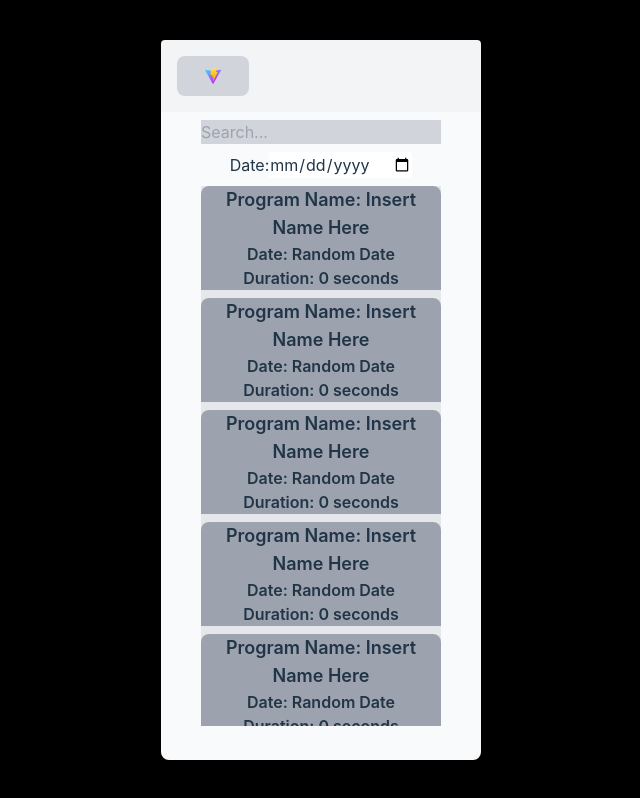
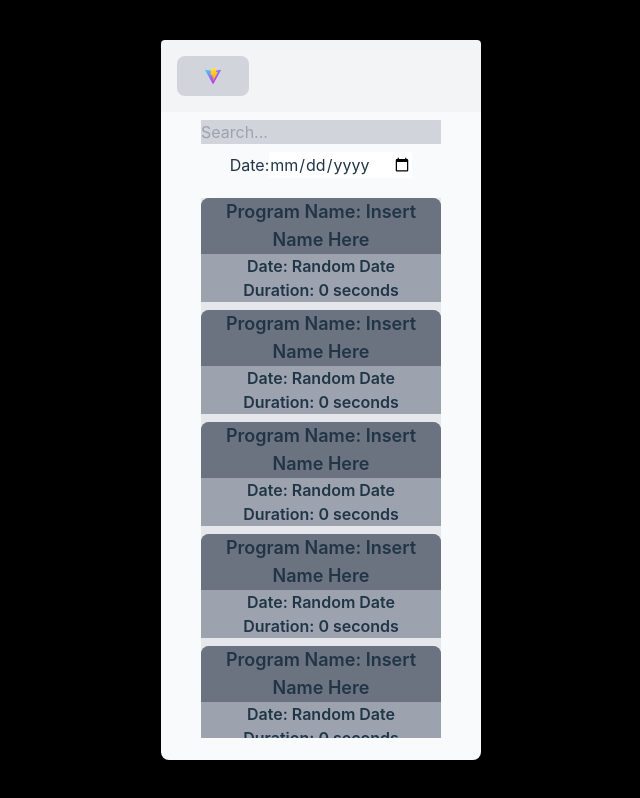
Before and after one commit to JoshuaW13/ConceptFitness, a React (Vite) app in the folder conceptFitness/: page /logs in a window 1280 px wide. Shown: the whole page, without its empty margins (319-959 px from the left). Built offline with nearby package versions, Linux system fonts and the light colour scheme.

Commit message:
Added popup on individual exercises

```diff
--- a/conceptFitness/src/App.css
+++ b/conceptFitness/src/App.css
@@ -44,3 +44,17 @@
 .read-the-docs {
   color: #888;
 }
+
+/* styles.css */
+.scrollbar-hidden {
+  @apply overflow-hidden; /* Hides scrollbar but keeps content scrollable */
+}
+
+.scrollbar-hidden::-webkit-scrollbar {
+  display: none; /* For Chrome, Safari, and Opera */
+}
+
+.scrollbar-hidden {
+  -ms-overflow-style: none; /* For Internet Explorer and Edge */
+  scrollbar-width: none; /* For Firefox */
+}
--- a/conceptFitness/src/components/DropDown.jsx
+++ b/conceptFitness/src/components/DropDown.jsx
@@ -14,7 +14,7 @@ function DropDown({ InitialComponent: InitialComponentProp, HiddenComponents })
         <div className='w-full flex flex-col items-center max-h-[100%]'>
             <InitialComponent />
             {isContentVisible && (
-                <div className='flex flex-col gap-2 bg-gray-300 w-full p-2 overflow-y-auto'>
+                <div className='flex flex-col gap-2 bg-gray-300 w-full p-2 overflow-y-auto scrollbar-hidden'>
                     {HiddenComponents.map((Component, index) => (
                         <Component key={index} />
                     ))}
--- a/conceptFitness/src/components/ExerciseLog.jsx
+++ b/conceptFitness/src/components/ExerciseLog.jsx
@@ -2,6 +2,7 @@ import React, { useState } from 'react';
 import '../App.css';
 import Menu from "@mui/icons-material/Menu";
 import Popup from './Popup';
+import ExerciseLogPopup from './ExerciseLogPopup';
 
 function ExerciseLog() {
   const [isPopupVisible, setIsPopupVisible] = useState(false);
@@ -20,7 +21,7 @@ function ExerciseLog() {
 
       {/* Popup */}
       {isPopupVisible && (
-        <Popup onClick={() => setIsPopupVisible(false)}></Popup>
+        <Popup onClick={() => setIsPopupVisible(false)} Content={ExerciseLogPopup}></Popup>
       )}
 
       <div className='flex flex-col space-y-2'>
--- /dev/null
+++ b/conceptFitness/src/components/ExerciseLogPopup.jsx
@@ -0,0 +1,16 @@
+import React from 'react'
+import '../App.css'
+
+
+function ExerciseLogPopup() {
+
+  return (
+    <div className="">
+          <button>Statistics</button>
+          <button>Favorite</button>
+          <button>Add to...</button>
+    </div>
+  )
+}
+
+export default ExerciseLogPopup
--- a/conceptFitness/src/components/Popup.jsx
+++ b/conceptFitness/src/components/Popup.jsx
@@ -1,20 +1,20 @@
-import React from 'react'
-import '../App.css'
+import React from 'react';
+import '../App.css';
 
-
-function Popup({onClick}) {
-
+function Popup({ onClick, Content }) {
   return (
-    <div className="absolute top-12 right-0 bg-white shadow-lg rounded-lg p-4 z-10">
-          <p className="text-gray-700">Popup Content</p>
-          <button
-            className="mt-2 px-4 py-2 bg-red-500 text-white rounded"
-            onClick={onClick}
-          >
-            Close
-          </button>
+    <div className="absolute top-12 right-0 bg-white shadow-lg rounded-lg p-4 z-10 flex flex-col text-sm">
+      <div className="flex-grow mb-4"> {/* Flex-grow allows the content area to expand */}
+        <Content />
+      </div>
+      <button
+        className="px-4 py-2 bg-red-500 text-white rounded"
+        onClick={onClick}
+      >
+        Close
+      </button>
     </div>
-  )
+  );
 }
 
-export default Popup
+export default Popup;
--- a/conceptFitness/src/components/SessionLog.jsx
+++ b/conceptFitness/src/components/SessionLog.jsx
@@ -6,7 +6,7 @@ function ExerciseLog({onClick}) {
 
   return (
     <div className='bg-gray-400 w-full rounded-t-lg font-semibold' onClick={onClick}>
-        <p className='text-lg'>Program Name: Insert Name Here</p>
+        <p className='text-lg bg-gray-500 rounded-t-lg'>Program Name: Insert Name Here</p>
         <p className='text-base'>Date: Random Date</p>
         <p className='text-base'>Duration: 0 seconds</p>
     </div>
--- a/conceptFitness/src/pages/Logs.jsx
+++ b/conceptFitness/src/pages/Logs.jsx
@@ -10,18 +10,16 @@ function Logs() {
     const sessionLogs = [];
     const exerciseLogs = [];
 
-    // Create instances of ExerciseLog components
     for (let i = 0; i < 10; i++) {
-        exerciseLogs.push(() => <ExerciseLog key={i} />); // Store component constructors
+        exerciseLogs.push(() => <ExerciseLog key={i} />);
     }
 
-    // Create DropDowns for each SessionLog
     for (let i = 0; i < 5; i++) {
         sessionLogs.push(
             <DropDown
                 key={i}
                 InitialComponent={SessionLog}
-                HiddenComponents={exerciseLogs} // Use HiddenComponents as an array of component constructors
+                HiddenComponents={exerciseLogs}
             />
         );
     }
@@ -36,7 +34,7 @@ function Logs() {
                 <label htmlFor="date">Date:</label>
                 <input type="date" id="date" name="date" />
             </form>
-            <div className='h-[75%] w-[75%] bg-gray-200 flex flex-col gap-2 overflow-y-auto'>
+            <div className='h-[75%] w-[75%] bg-gray-200 flex flex-col gap-2 overflow-y-auto m-3 scrollbar-hidden'>
                 {sessionLogs}
             </div>
         </div>
```
